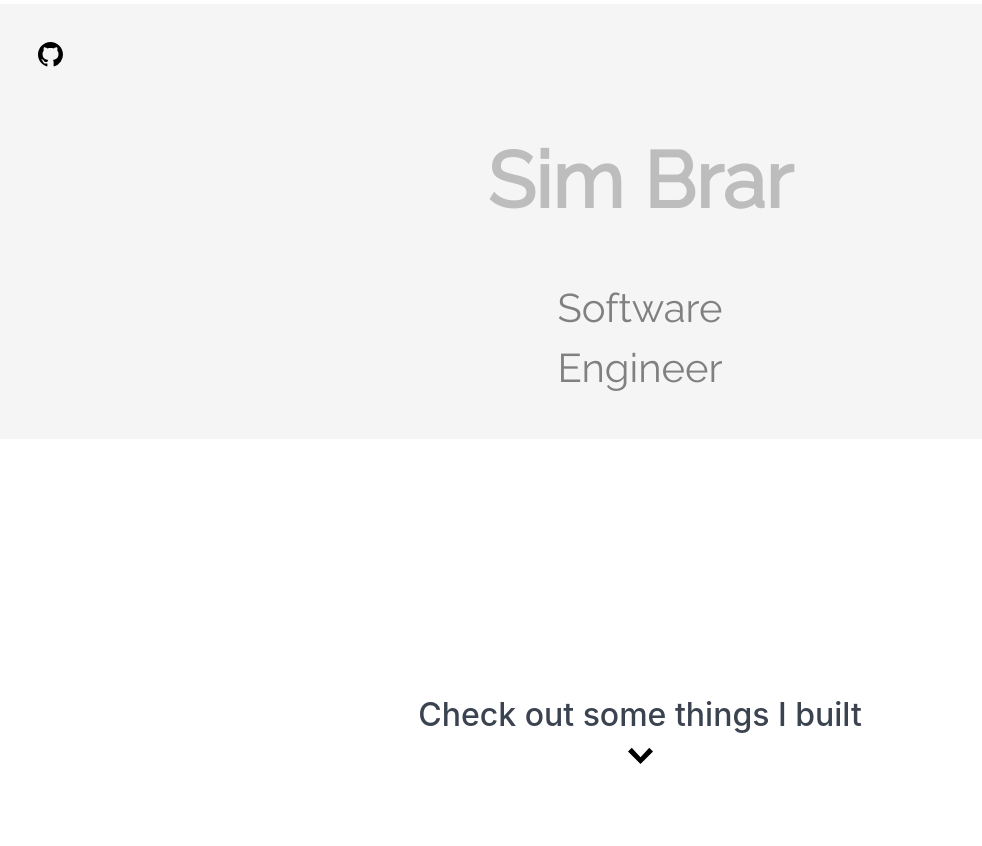
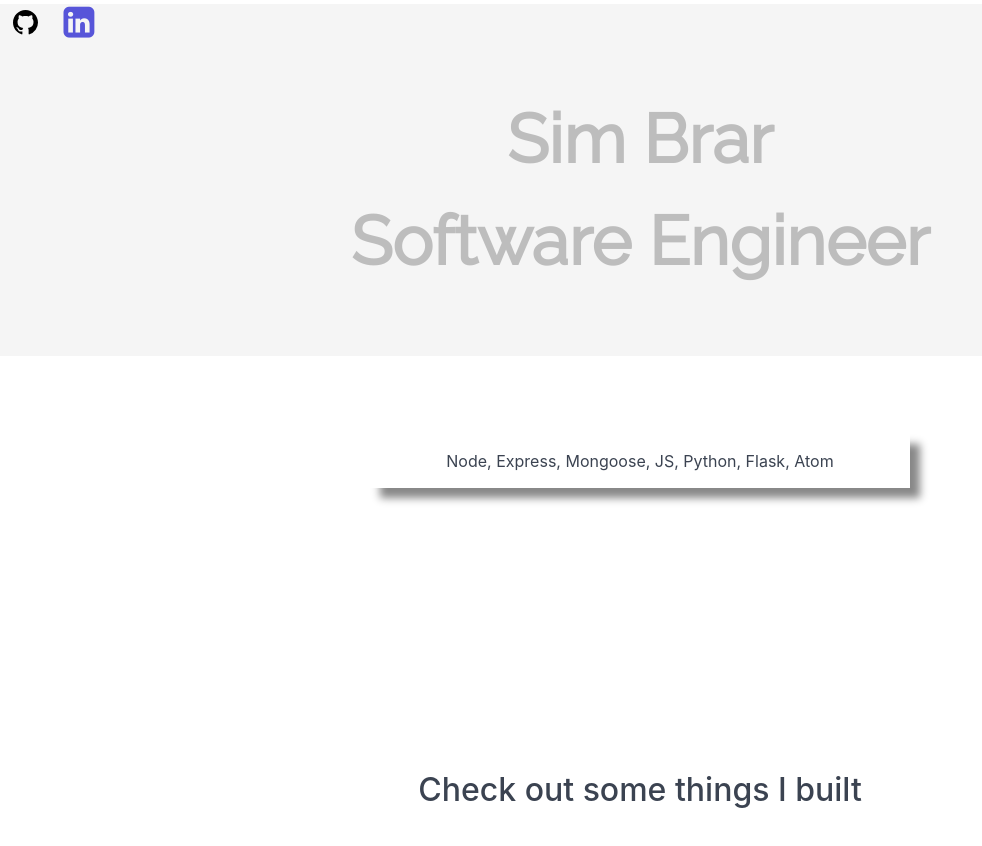
Before and after one commit to simbrar1/simbrar1.github.io, a plain HTML site: page index.html in a window 1280 px wide. Shown: the whole page, without its empty margins (0-982 px from the left). Drawn offline with nearby package versions, Linux system fonts and the light colour scheme.

Commit message:
first page

```diff
--- a/index.html
+++ b/index.html
@@ -8,31 +8,36 @@
     <link rel="stylesheet" href="https://unpkg.com/spectre.css/dist/spectre-icons.min.css">
     <link href="https://fonts.googleapis.com/css?family=Raleway&display=swap" rel="stylesheet">
 
-
     <title>Sim Brar</title>
+    <title>Font Awesome Icons</title>
+    <meta name="viewport" content="width=device-width, initial-scale=1">
+    <link rel="stylesheet" href="https://cdnjs.cloudflare.com/ajax/libs/font-awesome/4.7.0/css/font-awesome.min.css">
   </head>
     <body>
-       <hero>
-        <div>
-          <nav class="nav">
-          <a href="https://github.com/simbrar1"><svg xmlns="http://www.w3.org/2000/svg" width="25" height="25" viewBox="0 0 16 16">
-            <path fill-rule="evenodd"
+       <div>
+        <nav class="nav">
+         <div>
+          <a class="git" href="https://github.com/simbrar1"><svg xmlns="http://www.w3.org/2000/svg" width="25" height="25" viewBox="0 0 16 16">
+           <path fill-rule="evenodd"
               d="M8 0C3.58 0 0 3.58 0 8c0 3.54 2.29 6.53 5.47 7.59.4.07.55-.17.55-.38 0-.19-.01-.82-.01-1.49-2.01.37-2.53-.49-2.69-.94-.09-.23-.48-.94-.82-1.13-.28-.15-.68-.52-.01-.53.63-.01 1.08.58 1.23.82.72 1.21 1.87.87 2.33.66.07-.52.28-.87.51-1.07-1.78-.2-3.64-.89-3.64-3.95 0-.87.31-1.59.82-2.15-.08-.2-.36-1.02.08-2.12 0 0 .67-.21 2.2.82.64-.18 1.32-.27 2-.27.68 0 1.36.09 2 .27 1.53-1.04 2.2-.82 2.2-.82.44 1.1.16 1.92.08 2.12.51.56.82 1.27.82 2.15 0 3.07-1.87 3.75-3.65 3.95.29.25.54.73.54 1.48 0 1.07-.01 1.93-.01 2.2 0 .21.15.46.55.38A8.013 8.013 0 0 0 16 8c0-4.42-3.58-8-8-8z" />
-          </svg></a>
-         <p class="name">Sim Brar</p>
-         <p class="title">Software Engineer</p>
+          </svg></a><a class="linked" href="https://www.linkedin.com/in/sim-brar1/"><i class="fa fa-linkedin-square" style="font-size:36px"></i></a>
         </nav>
       </div>
-     </hero>
+        <section>
+        <hero class="container">
+         <p class="name">Sim Brar
+          <br />
+          Software Engineer
+         </p>
+      </hero>
+     </section>
+       <section>
+        <div class="lang">
+          Node, Express, Mongoose, JS, Python, Flask, Atom
+        </div>
+      </section>
       <section class="container">
-      <h2 class="projects">
-        Check out some things I built
-        <br />
-        <svg class="arrow" xmlns="http://www.w3.org/2000/svg" width="25" height="45" viewBox="0 0 10 16">
-       <path fill-rule="evenodd" d="M5 11L0 6l1.5-1.5L5 8.25 8.5 4.5 10 6l-5 5z" /></svg>
-      </h2>
-
+       <h2 class="projects">Check out some things I built</h2>
       </section>
-
     </body>
   </html>
--- a/styles/main.css
+++ b/styles/main.css
@@ -1,35 +1,36 @@
 .nav {
+  position: fixed;
   border: #f5f5f5;
   background-color: #f5f5f5;
-  padding: 3%;
+  width: 100%;
+}
+
+.linked, .git {
+  padding: 1%;
 }
 
 .name {
   color: #bdbdbd;
-  padding-top: 4%;
+  padding-top: 8%;
   font-weight: bold;
-  font-size: 78px;
+  font-size: 68px;
   text-align: center;
   font-family: 'Raleway', sans-serif;
-}
-
-.title {
-  color: grey;
-  padding-top: 1%;
-  font-size: 40px;
-  text-align: center;
-  font-family: 'Raleway', sans-serif;
-  border: #f5f5f5 solid;
-  margin: 0 470px;
+   border: #f5f5f5 solid 45%;
+  padding: 5%;
+  background-color: #f5f5f5;
 }
 
 .projects {
   padding: 20%;
   text-align: center;
+
 }
 
-.arrow {
-  padding: 5%, 20%, 20%, 0%;
-  /* display: flex;
-  justify-content: center */
+.lang {
+  text-align: center;
+  margin: 30px 370px;
+  padding: 15px;
+  box-shadow: 5px 10px;
+  box-shadow: 10px 10px 8px #888888;
 }
```
